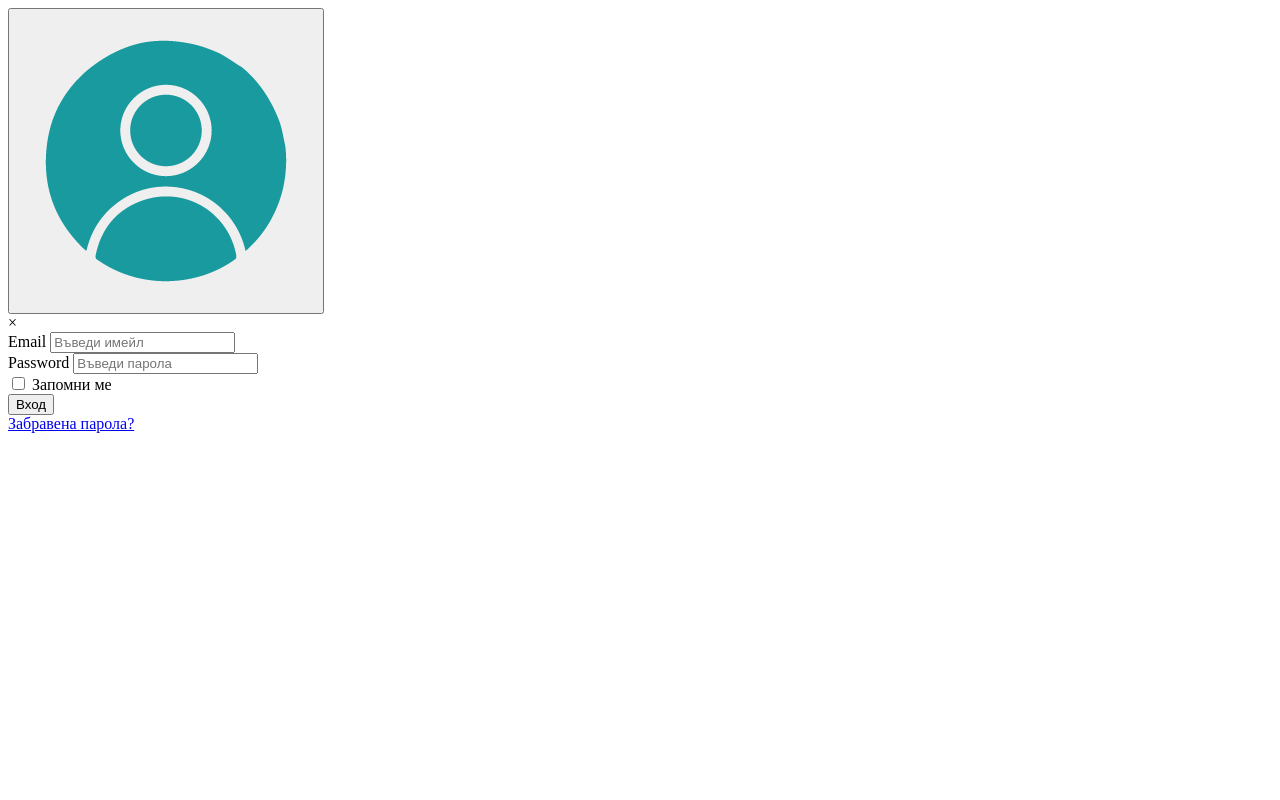
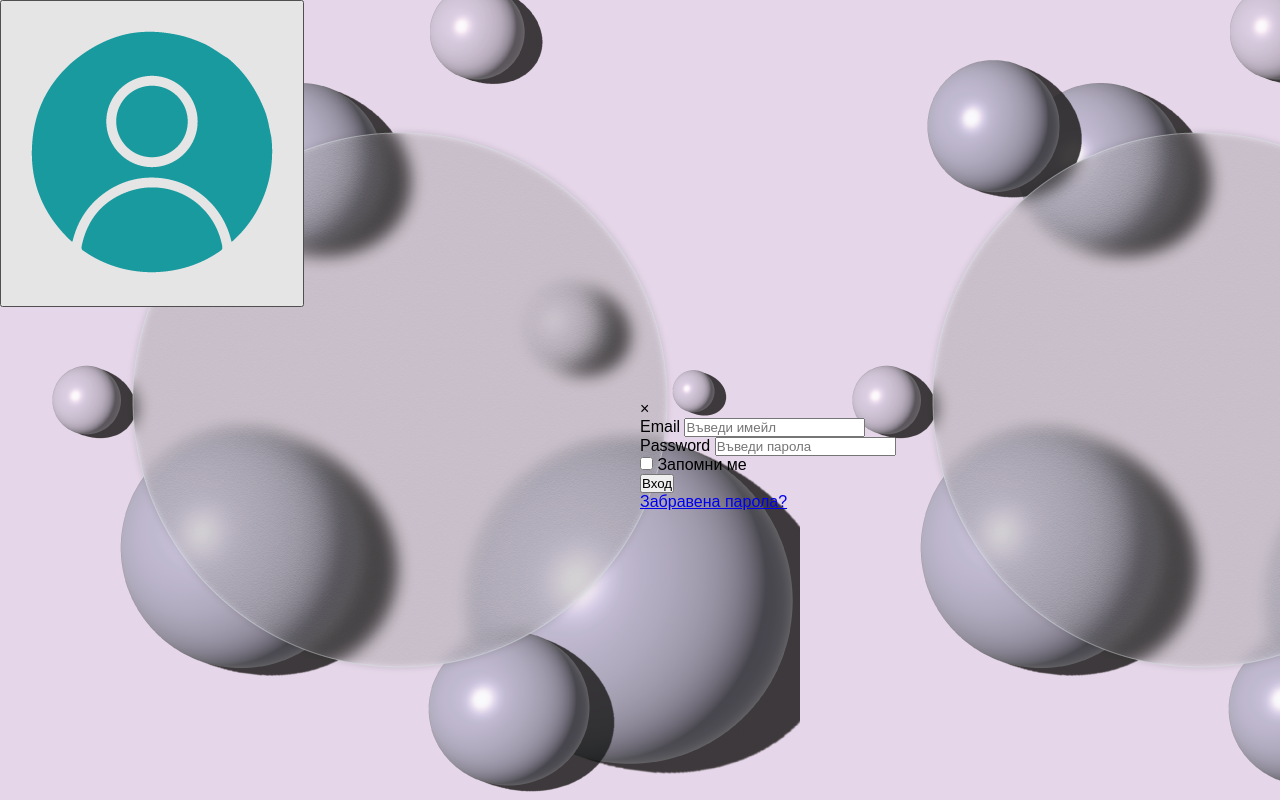
Before and after one commit to NikolPetrova11/TeenCareer2, a PHP site: page /login.html in a window 1280 px wide. Run offline with PHP 8.4, Linux system fonts and the light colour scheme.

Commit message:
pop up pt3

```diff
--- a/login.css
+++ b/login.css
@@ -5,5 +5,10 @@
     font-family: 'Montserrat', sans-serif;
 }
 body {
-
+    background-image: url(Registration-Form.png);
 }
+.popup {
+    position: absolute;
+    top: 50%;
+    left: 50%;
+}
--- a/login.html
+++ b/login.html
@@ -1,4 +1,13 @@
-<button class="profile-btn">
+<!DOCTYPE html>
+<html lang="en">
+<head>
+  <meta charset="UTF-8">
+  <meta name="viewport" content="width=device-width, initial-scale=1.0">
+  <title>Document</title>
+  <link rel="stylesheet" href="login.css">
+</head>
+<body>
+  <button class="profile-btn">
     <img src="viber_image_2025-07-15_17-38-46-235.png" alt="Profile" class="profile">
   </button>
   <div class="popup">
@@ -22,3 +31,5 @@
   <div class="form-element"></div>
   <a href="#">Забравена парола?</a>
   </div>
+</body>
+</html>
```
